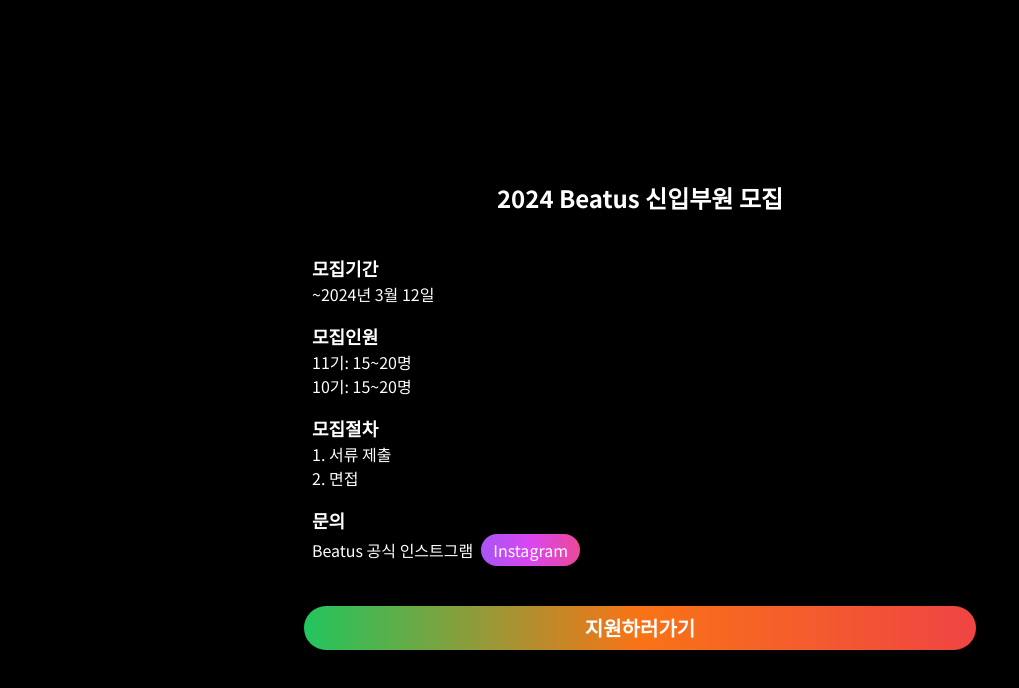
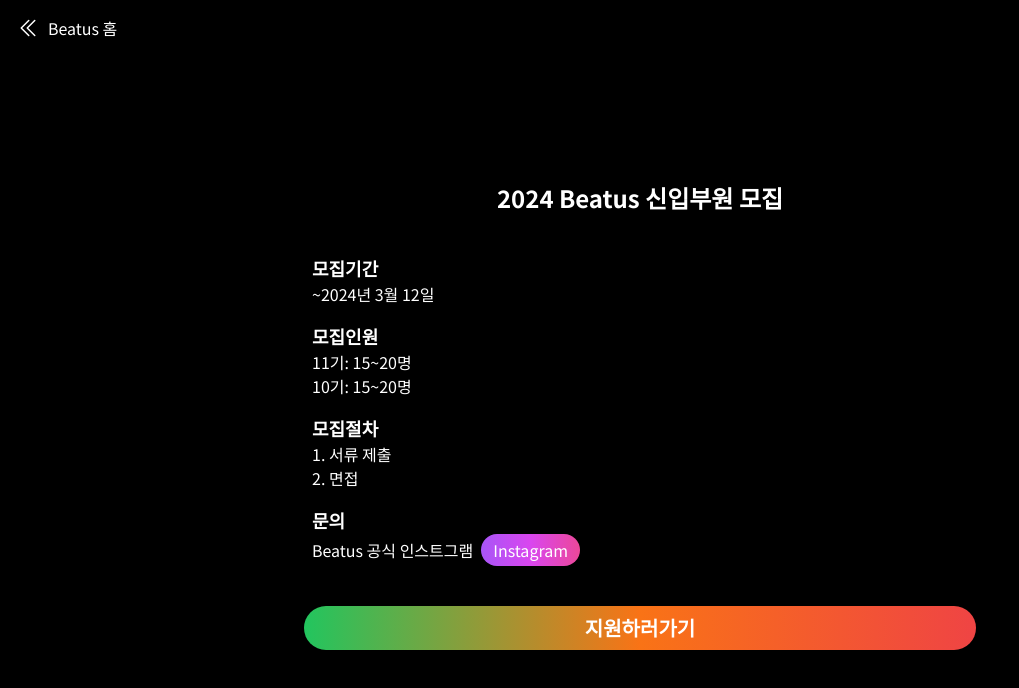
Before and after one commit to jhyunwoo/cnsa-club, a Next.js app: page /admission in a window 1280 px wide. Shown: the top 688 px of the page, without its empty margins (0-1019 px from the left). Built offline with nearby package versions, Linux system fonts and the light colour scheme.

Commit message:
add back button

```diff
--- a/pages/admission/index.tsx
+++ b/pages/admission/index.tsx
@@ -1,9 +1,13 @@
 import { LinkIcon } from '@heroicons/react/24/outline'
 import Link from "next/link";
+import {ChevronDoubleLeftIcon} from "@heroicons/react/24/outline";
 
 export default function Index(){
     return (
     <div className={'w-full bg-black text-white min-h-screen p-8 flex items-center justify-center'}>
+        <Link href={'/'} className={'fixed top-4 left-4 flex space-x-2 items-center justify-center'}>
+            <ChevronDoubleLeftIcon className={'size-6'}/><div className={'hover:underline'}>Beatus 홈</div>
+        </Link>
         <div className={'w-full max-w-2xl flex flex-col'}>
             <div className={'text-2xl font-bold mx-auto p-8'}>
                 2024 Beatus 신입부원 모집
```
Also changed, not shown: package.json (+22 -22 lines), 1 other file (tests, documents, lock files or other folders).
